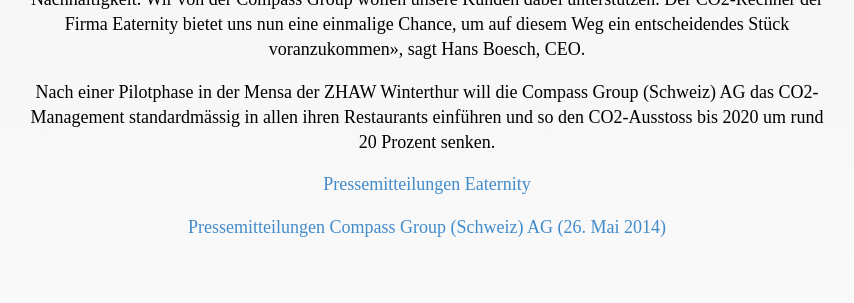
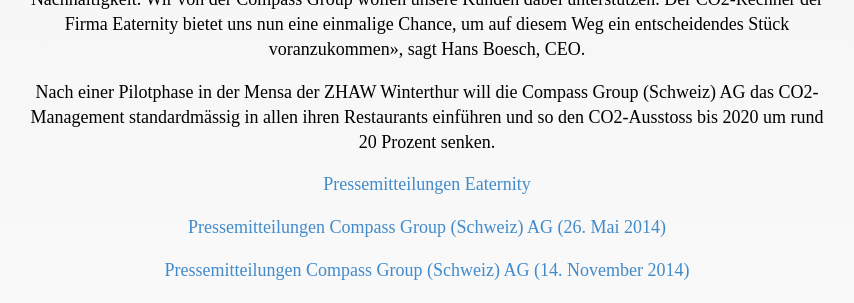
Before and after one commit to Spirateandacookie/eaternity-com, a Jekyll site: the page built from _posts/de/p/compass-ch/2014-11-04-compass-ch.md, in a window 1280 px wide and 900 px high, scrolled down 1018 px, cut to the strip 0-303 px from the top of the window. Shown: the whole strip, without its empty margins (213-1067 px from the left). Built offline with Jekyll 4.4.1, drawn with Linux system fonts in a browser that asks for light colours.

Commit message:
compass press release

```diff
--- a/_posts/de/p/compass-ch/2014-11-04-compass-ch.md
+++ b/_posts/de/p/compass-ch/2014-11-04-compass-ch.md
@@ -28,6 +28,7 @@ categories: de p
 		<p>Nach einer Pilotphase in der Mensa der ZHAW Winterthur will die Compass Group (Schweiz) AG das CO2-Management standardmässig in allen ihren Restaurants einführen und so den CO2-Ausstoss bis 2020 um rund 20 Prozent senken.</p>
 		<p><a target="_blank" href="/assets/de/2014-05-26 Pressemitteilung-Eaternity-Compass.pdf">Pressemitteilungen Eaternity</a><br></p>
 		<p><a target="_blank" href="http://welcome.compass-group.ch/index.php?id=918&L=0%2B%2B%2F%2F%2B%3F%2F%2Fassets%2Fsnippets%2Freflect%2Fsnippet.reflect.php%3Freflect_base&tx_ttnews%5Btt_news%5D=750&cHash=5831b92957f370ea42c09c54fc6a647c">Pressemitteilungen Compass Group (Schweiz) AG (26. Mai 2014)</a><br></p>
+		<p><a target="_blank" href="/assets/de/14_11_14_Compass-Eaternity_II_Roll_out_MM_.pdf">Pressemitteilungen Compass Group (Schweiz) AG (14. November 2014)</a><br></p>
 	</div>
 	<div class="element _element" style="width: 960px;height: 742px;margin-top: 67px;background-image: url('/images/DSC08998.jpg');background-size: contain;margin-right: auto;
 margin-left: auto;background-repeat: no-repeat;background-position: center center;float: none;"></div>
```
Also changed, not shown: 2 other files.
